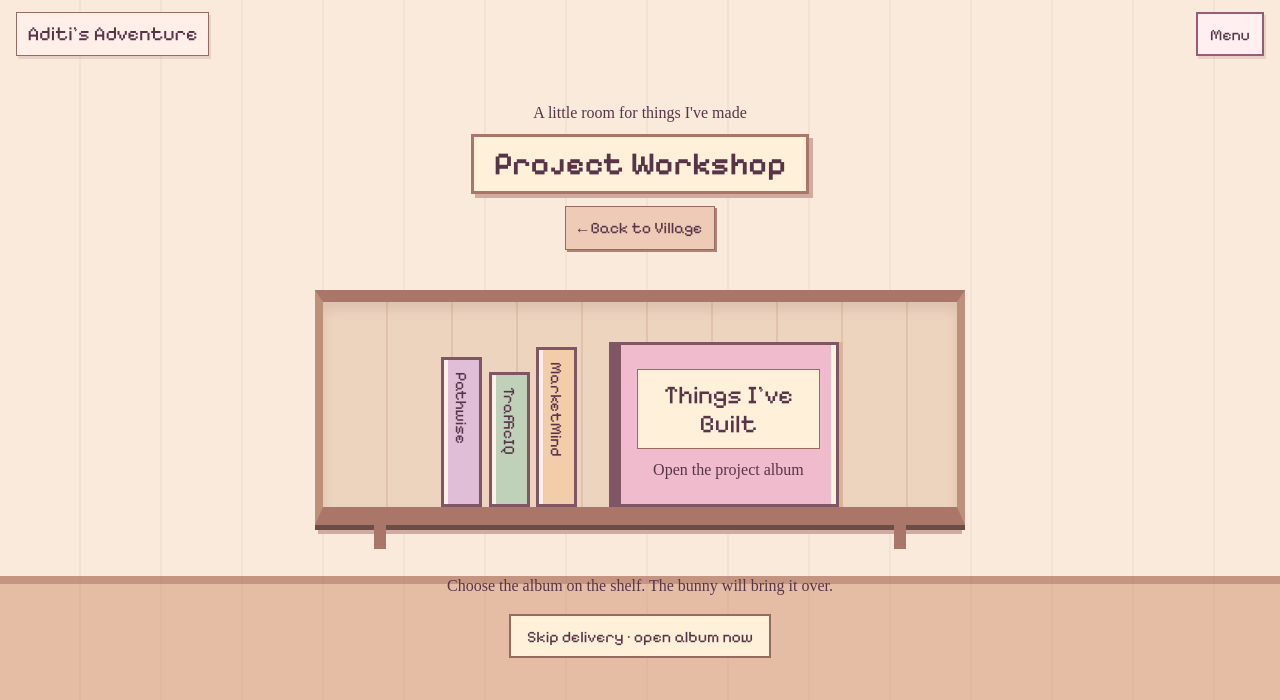
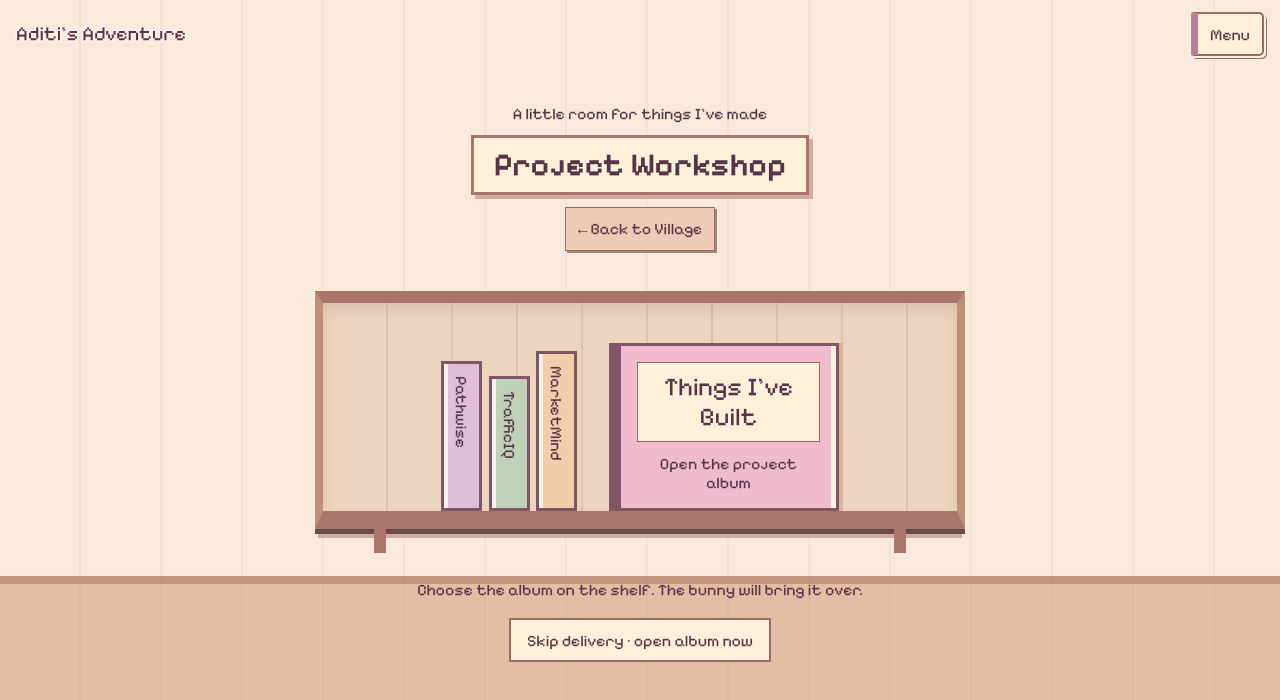
Before and after one commit to Aditiiiii1291/myportfolio, a React (Vite) app: page /projects in a window 1280 px wide. Shown: the top 700 px of the page. Built offline with nearby package versions, Linux system fonts and the light colour scheme.

Commit message:
feat: finalize approved Pathwise chapter and portfolio UI

```diff
--- a/src/plaza.css
+++ b/src/plaza.css
@@ -1,7 +1,6 @@
 .world { min-height: 100svh; background: #f3bdcc; }
 .world .welcome-header { position: fixed; inset: 0 0 auto; max-width: none; padding: max(.75rem, env(safe-area-inset-top)) 1rem .75rem; border: 0; background: transparent; pointer-events: none; }
 .world .welcome-header > * { pointer-events: auto; }
-.world .wordmark { padding: .25rem .5rem; background: rgb(255 240 243 / 92%); border: 1px solid #965d75; }
 .visually-hidden { position: absolute; width: 1px; height: 1px; padding: 0; margin: -1px; overflow: hidden; clip-path: inset(50%); white-space: nowrap; }
 .plaza-content { position: relative; height: 100svh; min-height: max(500px, 56.25vw); overflow: hidden; }
 /* One full-bleed scene; only peripheral scenery is cropped. Signs share its coordinates. */
@@ -15,7 +14,7 @@
 .hub-board { left: 61%; top: 59%; height: 22%; }
 .hub-mailbox { left: 71.5%; top: 44%; width: 15%; height: 13%; }
 .hub-sign { display: block; padding: .25rem .65rem; color: #583448; background: #fff0d9; border: 2px solid #986b62; box-shadow: 2px 3px #795646; text-align: center; font: clamp(.875rem, 1.25vw, 1.25rem)/1.1 'Pixelify Sans', monospace; max-width: 100%; }
-.hub-sign small { display: block; margin-top: .2rem; max-width: 22ch; font: .75rem/1.1 'Times New Roman', Times, serif; }
+.hub-sign small { display: block; margin-top: .2rem; max-width: 22ch; font: .75rem/1.1 'Pixelify Sans', monospace; }
 .hub-workshop:hover .hub-sign { background: #ffdae5; transform: translateY(-2px); }
 .hub-workshop:focus-visible { outline: none; }
 .hub-workshop:focus-visible .hub-sign { outline: 3px solid #583448; outline-offset: 3px; box-shadow: 0 0 0 6px #fffaf5; }
--- a/src/styles.css
+++ b/src/styles.css
@@ -5,7 +5,7 @@
   font-display: swap;
 }
 :root {
-  font-family: "Times New Roman", Times, serif;
+  font-family: 'Pixelify Sans', monospace;
   color: #583448;
   background: #fff0f3;
   line-height: 1.6;
@@ -32,18 +32,21 @@ a:focus-visible, button:focus-visible {
   position: sticky;
   top: 0;
   z-index: 2;
-  background: #fff0f3;
+  background: transparent;
   display: flex;
   justify-content: space-between;
   align-items: center;
   gap: 1rem;
-  max-width: 1240px;
+  max-width: none;
   margin: auto;
-  padding: 1.25rem 2.5rem;
-  border-bottom: 1px solid #e7b2c2;
+  padding: 1rem;
 }
 .wordmark, h1, .entry-link, .resume-status { font-family: 'Pixelify Sans', monospace; }
 .wordmark { font-size: 1.25rem; }
+.welcome-header .wordmark { display: inline-flex; align-items: center; min-height: 44px; padding: .25rem 0; text-decoration: none; text-shadow: 2px 0 #fff0e9, -2px 0 #fff0e9, 0 2px #fff0e9, 0 -2px #fff0e9, 2px 2px #fff0e9, -2px -2px #fff0e9; }
+.welcome-header a.wordmark:hover { color: #8c405f; }
+.welcome-header .menu-trigger { background: #fff0d9; border: 2px solid #986b62; border-left: 7px solid #bd7f96; border-radius: 2px 5px 5px 2px; box-shadow: 2px 2px #fff0d9, 3px 3px #986b62; padding: .5rem .75rem; }
+.welcome-header .menu-trigger:hover { background: #f9d8e2; }
 .welcome-content {
   display: grid;
   grid-template-columns: 1fr 1fr;
@@ -56,7 +59,7 @@ a:focus-visible, button:focus-visible {
 }
 h1 { margin: 0; font-size: clamp(2.75rem, 5.6vw, 5rem); line-height: 1.08; font-weight: 600; }
 h1, #main { scroll-margin-top: 7rem; }
-.welcome-tagline { max-width: 34ch; margin: 1.75rem 0; font-family: "Times New Roman", Times, serif; font-size: 1.125rem; }
+.welcome-tagline { max-width: 34ch; margin: 1.75rem 0; font-family: 'Pixelify Sans', monospace; font-size: 1.125rem; }
 .welcome-actions { display: flex; flex-wrap: wrap; gap: 1rem; }
 .entry-link {
   display: inline-flex;
@@ -74,7 +77,7 @@ h1, #main { scroll-margin-top: 7rem; }
 .entry-link.primary { background: #f3bdcc; }
 .entry-link:hover { background: #f9d8e2; }
 .resume-status { margin-top: 1.75rem; font-size: 1.1rem; }
-.resume-status span { font-family: "Times New Roman", Times, serif; font-size: .875rem; }
+.resume-status span { font-family: 'Pixelify Sans', monospace; font-size: .875rem; }
 .welcome-art { width: 100%; height: auto; image-rendering: pixelated; }
 .route-shell { max-width: 760px; margin: auto; padding: 3rem 1.5rem; }
 .route-shell h1 { font-size: 2.5rem; }
@@ -89,7 +92,6 @@ h1, #main { scroll-margin-top: 7rem; }
   background: linear-gradient(rgb(255 240 243 / 62%), rgb(255 240 243 / 62%)), url('./assets/plaza/village-hub-v01.webp') center top / cover;
 }
 .title-screen .welcome-header { max-width: none; border: 0; background: transparent; padding: 1rem; }
-.title-screen .wordmark { padding: .25rem .5rem; border: 1px solid #965d75; background: rgb(255 240 243 / 94%); }
 .title-screen .welcome-content { min-height: calc(100svh - 78px); grid-template-columns: minmax(0, 460px) minmax(0, 360px); justify-content: space-between; gap: 2rem; }
 .title-screen .welcome-copy { padding: 1.5rem; }
 .title-screen h1 { text-shadow: 2px 2px #fff0f3, -2px -2px #fff0f3, 2px -2px #fff0f3, -2px 2px #fff0f3, 0 0 14px #fff0f3; }
--- a/src/workshop.css
+++ b/src/workshop.css
@@ -5,12 +5,10 @@
 }
 .workshop-page .welcome-header { position: fixed; inset: 0 0 auto; max-width: none; padding: max(.75rem, env(safe-area-inset-top)) 1rem .75rem; border: 0; background: transparent; pointer-events: none; }
 .workshop-page .welcome-header > * { pointer-events: auto; }
-.workshop-page .wordmark { display: inline-flex; align-items: center; min-height: 44px; padding: .25rem .65rem; background: rgb(255 240 233 / 94%); border: 1px solid #986b62; box-shadow: 2px 3px #a9766933; text-decoration: none; }
-.workshop-page .menu-trigger { box-shadow: 2px 3px #a9766933; }
 .workshop-page .route-shell { padding-top: 7rem; }
 .workshop-content { max-width: 1000px; margin: auto; padding: 6.5rem 2rem 4rem; }
 .workshop-heading { text-align: center; margin-bottom: 2.5rem; }
-.workshop-heading .workshop-eyebrow { font-family: 'Times New Roman', Times, serif; }
+.workshop-heading .workshop-eyebrow { font-family: 'Pixelify Sans', monospace; }
 .workshop-heading h1 { width: fit-content; margin: .75rem auto; padding: .6rem 1.25rem; font-size: clamp(1.5rem, 4vw, 2rem); background: #fff0d9; border: 3px solid #a97669; box-shadow: 4px 4px #d1aaa0; }
 .workshop-heading a { display: inline-flex; align-items: center; min-height: 44px; padding: .5rem .75rem; font: 1rem 'Pixelify Sans', monospace; text-decoration: none; background: #edcbb6; border: 1px solid #986b62; box-shadow: 2px 2px #b08371; }
 .workshop-heading a:hover { background: #f9dee5; }
@@ -23,7 +21,7 @@
 .shelf-books span:nth-child(3) { height: 160px; background: #f3ccaa; }
 .shelf-album { width: 230px; min-height: 165px; padding: 1rem; color: #583448; background: #efbbcd; border: 3px solid #805665; border-left-width: 12px; box-shadow: inset -5px 0 #fff5de, 4px 0 #d8b598; cursor: pointer; }
 .shelf-album span { display: block; padding: .6rem; border: 1px solid #986b62; background: #fff0d9; font: 1.6rem/1.15 'Pixelify Sans', monospace; }
-.shelf-album small { display: block; margin-top: .75rem; font: 1rem 'Times New Roman', Times, serif; }
+.shelf-album small { display: block; margin-top: .75rem; font: 1rem 'Pixelify Sans', monospace; }
 .shelf-album:hover { background: #f8cfdf; }
 .shelf-invitation { text-align: center; margin: 3rem auto 2rem; }
 .workshop-button { font: 1rem 'Pixelify Sans', monospace; min-height: 44px; padding: .65rem 1rem; color: #583448; background: #fff0d9; border: 2px solid #986b62; cursor: pointer; }
```
Also changed, not shown: 4 other files (tests, documents, lock files or other folders).
